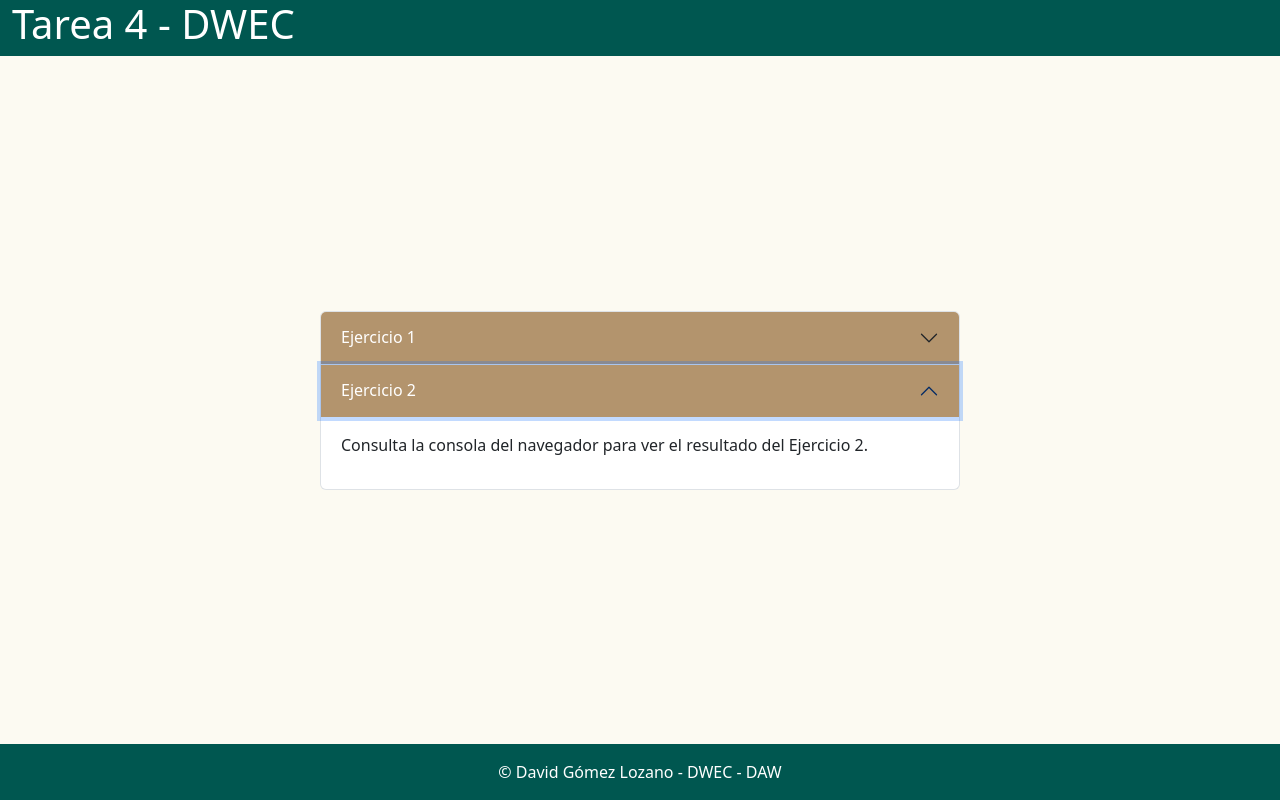
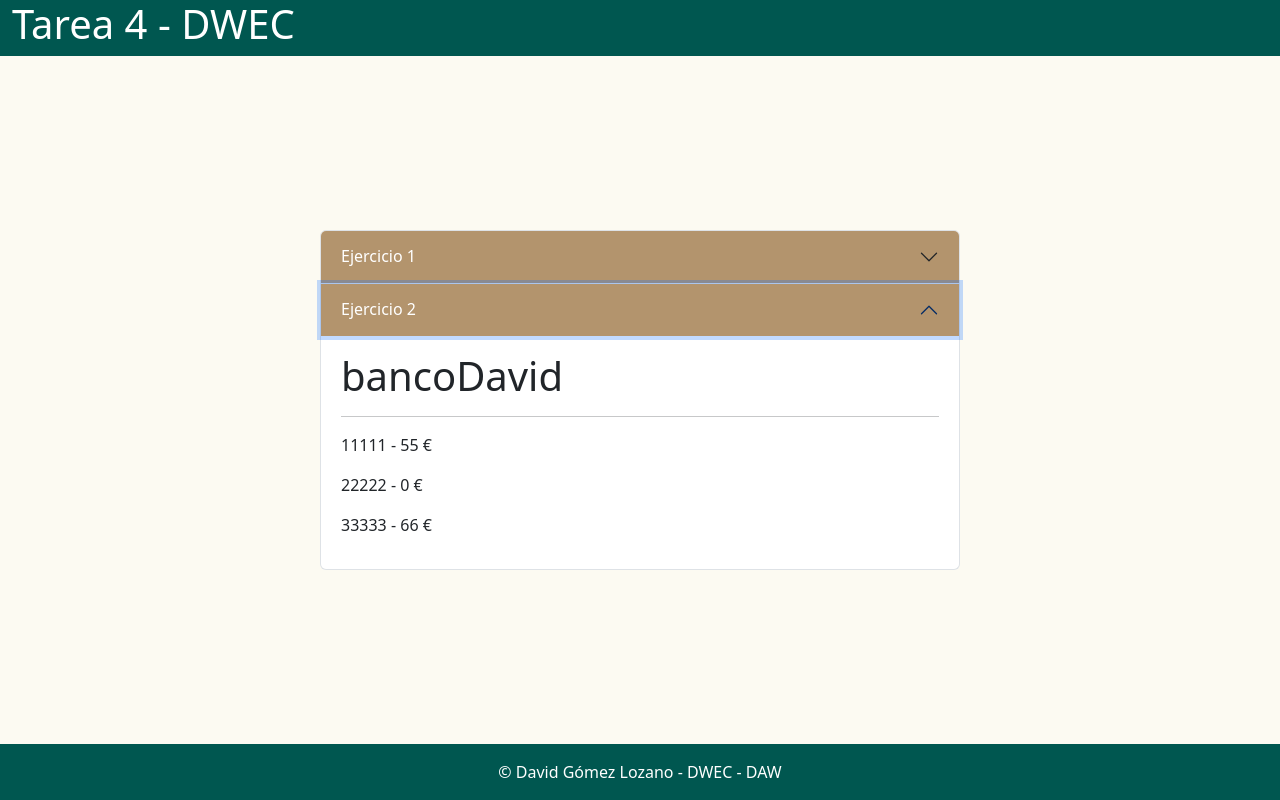
Before and after one commit to DavidGom1/DWEC-Tarea4, a plain HTML site: page index.html in a window 1280 px wide. Both pictures are taken after a click on the button "Ejercicio 2". Drawn offline with nearby package versions, Linux system fonts and the light colour scheme.

Commit message:
Refactor ejercicios en tarea4.js y agregar nueva funcionalidad de Banco en el ejercicio 2. Ajustar estilos en index.html.

```diff
--- a/index.html
+++ b/index.html
@@ -46,9 +46,9 @@
                             <div id="Ej1P1" class="accordion-collapse collapse" data-bs-parent="#Ejercicio1Puntos"
                                 style="padding : 1rem;">
                                 <div class="accordion-body">
-                                    <div class="d-flex flex-column gap-5">
+                                    <div class="d-flex flex-column gap-3">
                                         <p>Filtro por tipo y precio máximo.</p>
-                                        <div class="container d-flex flex-row gap-5">
+                                        <div class="container d-flex flex-row gap-3">
                                             <div class="container d-flex flex-column">
                                                 <p>Tipo: </p>
                                                 <select id="tipoSelector" class="form-select"
@@ -61,7 +61,7 @@
                                             </div>
                                             <div class="container d-flex flex-column">
                                                 <label for="range" class="form-label">Precio máximo:</label>
-                                                <input type="range" class="form-range" min="0" max="300" value="100"
+                                                <input title="range" type="range" class="form-range" min="0" max="300" value="100"
                                                     step="25" id="rangePrecio">
                                                 <output for="range" id="rangeValue" aria-hidden="true"></output>
                                             </div>
@@ -126,7 +126,7 @@
                             <div id="Ej1P4" class="accordion-collapse collapse" data-bs-parent="#Ejercicio1Puntos">
                                 <div class="accordion-body">
                                     <p>Resumen por tipo: cantidad y precio medio.</p>
-                                    <div class="d-flex flex-column gap-5">
+                                    <div class="d-flex flex-column gap-3">
                                         <div class="container d-flex flex-column w-50">
                                             <p>Tipo: </p>
                                             <select id="tipoSelectorEj1P4" class="form-select"
@@ -155,7 +155,7 @@
                             <div id="Ej1P5" class="accordion-collapse collapse" data-bs-parent="#Ejercicio1Puntos">
                                 <div class="accordion-body">
                                     <p>Reordenar por precio.</p>
-                                    <div class="d-flex flex-column gap-5">
+                                    <div class="d-flex flex-column gap-3">
                                         <div class="container d-flex flex-column w-50">
                                             <p>Orden: </p>
                                             <select id="selectorEj1P5" class="form-select"
@@ -175,7 +175,7 @@
                     </div>
                 </div>
             </div>
-            <div class="accordion-item">
+            <div class="accordion-item" id="Ejercicio2Item">
                 <h2 class="accordion-header">
                     <button class="accordion-button collapsed bg-secondary text-white" type="button"
                         data-bs-toggle="collapse" data-bs-target="#Ejercicio2">
@@ -183,8 +183,7 @@
                     </button>
                 </h2>
                 <div id="Ejercicio2" class="accordion-collapse collapse" data-bs-parent="#accordionEjercicios">
-                    <div class="accordion-body">
-                        <p>Consulta la consola del navegador para ver el resultado del Ejercicio 2.</p>
+                    <div class="accordion-body" id="resultadoEj2">
                     </div>
                 </div>
             </div>
--- a/res/tarea4.js
+++ b/res/tarea4.js
@@ -1,16 +1,17 @@
 import { articulos } from './script.js';
 
-// ----------- Ejercicio 1 -----------
-function Ejercicio1 (arrayArticulos, tipo, precioMaximo){
-    return arrayArticulos.filter( elemento => {
+// ----------- Ejercicio 1 Punto 1 -----------
+function Ejercicio1Punto1(arrayArticulos, tipo, precioMaximo) {
+    return arrayArticulos.filter(elemento => {
         return elemento.tipo == tipo && elemento.precio < precioMaximo;
     }
-)};
+    )
+};
 
 
-// ----------- Ejercicio 2 -----------
-function Ejercicio2 (arrayArticulos){
-    arrayArticulos.forEach( elemento => {
+// ----------- Ejercicio 1 Punto 2 -----------
+function Ejercicio1Punto2(arrayArticulos) {
+    arrayArticulos.forEach(elemento => {
         let descripcion = elemento.descripcion;
         elemento.descripcion =
             descripcion.charAt(0).toUpperCase() +
@@ -19,32 +20,101 @@ function Ejercicio2 (arrayArticulos){
     return arrayArticulos;
 };
 
-// ----------- Ejercicio 3 -----------
-function Ejercicio3 (arrayArticulos, cadenaBusqueda){
-    return arrayArticulos.filter( elemento => {
+// ----------- Ejercicio 1 Punto 3 -----------
+function Ejercicio1Punto3(arrayArticulos, cadenaBusqueda) {
+    return arrayArticulos.filter(elemento => {
         return elemento.descripcion.toLowerCase().includes(cadenaBusqueda);
     });
 };
 
 
-// ----------- Ejercicio 4 -----------
-function Ejercicio4(arrayArticulos, tipo) {
+// ----------- Ejercicio 1 Punto 4 -----------
+function Ejercicio1Punto4(arrayArticulos, tipo) {
     let objetoSalida = {};
-    const resultado = arrayArticulos.filter(e =>  e.tipo===tipo );
-    let precioTotal = resultado.reduce((acc, e) =>  acc + e.precio, 0 );
+    const resultado = arrayArticulos.filter(e => e.tipo === tipo);
+    let precioTotal = resultado.reduce((acc, e) => acc + e.precio, 0);
     objetoSalida.cantidad = resultado.length;
     objetoSalida.precioMedio = precioTotal / objetoSalida.cantidad;
     return objetoSalida;
 };
 
-// ----------- Ejercicio 5 -----------
-function Ejercicio5(arrayArticulos, orden) {
-    if(orden == "asc") {
+// ----------- Ejercicio 1 Punto 5 -----------
+function Ejercicio1Punto5(arrayArticulos, orden) {
+    if (orden == "asc") {
         return arrayArticulos.sort((a, b) => a.precio - b.precio);
     } else if (orden == "desc") {
         return arrayArticulos.sort((a, b) => b.precio - a.precio);
     }
 }
+
+// ----------- Ejercicio 2 -----------
+class CuentaBancaria{
+    constructor(numero){
+        this.numero = numero;
+        this.saldo = 0;
+    }
+
+    actualizarSaldo(cantidad) {
+        if(cantidad < 0){
+            this.saldo -= Math.abs(cantidad);
+        } else {
+            this.saldo += cantidad;
+        }
+    }
+}
+class Banco {       // Punto 6
+    constructor(nombre) {
+        this.nombre = nombre;
+        this.cuentas = [];
+    }
+
+    crearCuenta(numero, saldoInicial) {   // Punto 7
+        if(numero > 0 && numero < 600000){
+            const nuevaCuenta = new CuentaBancaria(numero, saldoInicial);
+            this.cuentas.push(nuevaCuenta);
+            console.log(`cuenta ${numero} creada`);
+        } else {
+            throw new Error("Número inválido para la cuenta.")
+        }
+    }
+
+    actualizarCuenta(numero, cantidad){     // Punto 8
+        try{
+            const cuenta = this.cuentas.find(a => a.numero == numero);
+            cuenta.actualizarSaldo(cantidad);
+            console.log(`cuenta ${numero} actualizada con ${cantidad} €`);
+        } catch (e){
+            console.error(e);
+        }
+    }
+
+    eliminarCuenta(numero) {        // Punto 9
+        try{
+            const cuenta = this.cuentas.find(a => a.numero == numero);
+            this.cuentas.pop(cuenta);
+            console.log(`cuenta ${numero} eliminada`);
+        } catch (e){
+            console.error(e);
+        }
+    }
+
+    listarCuentas(){        // Punto 10
+        const contenedor = document.createElement("div");
+        contenedor.className = "contenedorBancoLista";
+        const nombreBanco = document.createElement("h1");
+        nombreBanco.textContent = this.nombre;
+        contenedor.appendChild(nombreBanco);
+        contenedor.appendChild(document.createElement("hr"));
+        this.cuentas.forEach((cuenta) => {
+            const textoCuenta = document.createElement("p");
+            textoCuenta.textContent = `${cuenta.numero} - ${cuenta.saldo} €`;
+            contenedor.appendChild(textoCuenta);
+        });
+        return contenedor;
+    }
+}
+
+
 
 
 // Botones de los ejercicios
@@ -73,21 +143,21 @@ botonEj1P1.addEventListener("click", () => {
     const textoTipo = document.querySelector(`#tipoSelector option[value="${tipoSeleccionado}"]`).textContent;
     console.clear();
     console.log("Ejercicio 1 -  " + textoTipo + ", " + rangeValue.value + "€ máximo ");
-    console.log(Ejercicio1(articulos, textoTipo, parseFloat(rangeValue.value)));
+    console.log(Ejercicio1Punto1(articulos, textoTipo, parseFloat(rangeValue.value)));
 });
 
 
 botonEj1P2.addEventListener("click", () => {
     console.clear();
     console.log("Ejercicio 2 -  Capitalizar descripciones ");
-    console.log(Ejercicio2(articulos));
+    console.log(Ejercicio1Punto2(articulos));
 });
 
 botonEj1P3.addEventListener("click", () => {
     const busqueda = document.getElementById("busquedaEj1P3").value.toLowerCase();
     console.clear();
     console.log("Ejercicio 3 -  Búsqueda por cadena en la descripción de los artículos");
-    console.log(Ejercicio3(articulos, busqueda));
+    console.log(Ejercicio1Punto3(articulos, busqueda));
 });
 
 botonEj1P4.addEventListener("click", () => {
@@ -95,11 +165,29 @@ botonEj1P4.addEventListener("click", () => {
     const textoTipo = document.querySelector(`#tipoSelectorEj1P4 option[value="${tipoSeleccionado}"]`).textContent;
     console.clear();
     console.log("Ejercicio 4 -  Resumen por tipo: cantidad y precio medio");
-    console.log(Ejercicio4(articulos, textoTipo))
+    console.log(Ejercicio1Punto4(articulos, textoTipo))
 });
 
 botonEj1P5.addEventListener("click", () => {
     const selectorEj1P5 = document.getElementById("selectorEj1P5").value;
     console.clear();
-    console.log(Ejercicio5(articulos, selectorEj1P5));
+    console.log(Ejercicio1Punto5(articulos, selectorEj1P5));
 });
+
+
+// Comprobacion Ejercicio 2
+
+
+    const acordeonEj2 = document.getElementById("Ejercicio2Item");
+    acordeonEj2.addEventListener("show.bs.collapse", () => {
+        console.clear();
+        let miBanco = new Banco("bancoDavid");
+        miBanco.crearCuenta(11111);
+        miBanco.crearCuenta(22222);
+        miBanco.crearCuenta(33333);
+        miBanco.actualizarCuenta(11111, 55);
+        miBanco.actualizarCuenta(33333, 66);
+        const contenedorEj2 = document.getElementById("resultadoEj2");
+        contenedorEj2.innerHTML = "";
+        contenedorEj2.appendChild(miBanco.listarCuentas());
+    });
```
